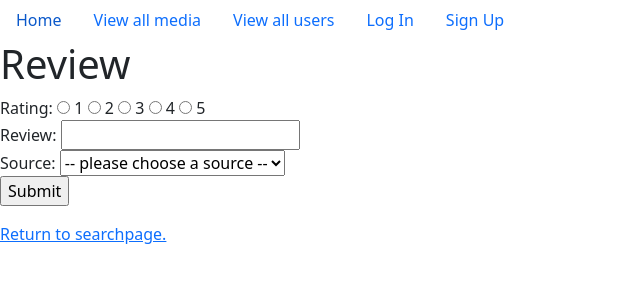
After one commit to vega28/hb_project, a Flask app: template templates/edit_media_review.html in a window 1280 px wide. The commit adds this page. Shown: the top 300 px of the page, without its empty margins (0-640 px from the left). Run offline with Flask 2, Linux system fonts and the light colour scheme; the template is opened without the code that fills it, so the values that code supplies are empty; some libraries are stand-ins or nearby versions.

Commit message:
Work on processing user's edit item details page.

```diff
--- a/server.py
+++ b/server.py
@@ -361,6 +361,44 @@ def view_item():
                             user_item=user_item, db_item=db_item)
 
 
+@app.route('/edit_item')
+def edit_item_details():
+    """ Show the current details for an item.
+        Allow the user to edit the rating, review, and source. """
+
+    if session.get('item_to_edit'):
+        del session['item_to_edit'] # clear all fields
+    item = crud.get_user_item_by_user_media_id(session['user_id'],
+                        request.args.get('edit-details'))
+    session['item_to_edit'] = {'title': item.item.title,
+                        'item_id': item.item.item_id,
+                        'user_media_id': item.user_media_id,
+                        'cover': item.item.cover,
+                        'rating': item.rating,
+                        'review': item.review,
+                        'source': item.source}
+
+    return render_template('edit_media_review.html')
+
+
+@app.route('/process_edits')
+def process_item_details_edits():
+    """ Process the edits provided by the user. """
+
+    # update record in user_media table in db
+    user_item = crud.get_user_item_by_user_media_id(session['user_id'],
+                        session['item_to_edit']['user_media_id'])
+    crud.update_media_in_user_library(user=crud.get_user_by_id(session['user_id']),
+        user_media_item=user_item,
+        rating=request.args.get('rating'),
+        review=request.args.get('review'),
+        source=request.args.get('source'))
+
+    flash(f"Your details for {session['item_to_edit']['title']} have been edited.")
+
+    return redirect('/')
+
+
 @app.route('/delete_item', methods=['POST'])
 def delete_item():
     """ Remove the specified item from the user's library.
--- /dev/null
+++ b/templates/edit_media_review.html
@@ -0,0 +1,50 @@
+{% extends 'base.html' %}
+
+{% block title %}Add Media{% endblock %}
+
+{% block body %}
+  <h1>Review {{ session['item_to_edit']['title'] }}</h1>
+
+  <form action="/add_media" method="GET">
+
+    <div>
+      Rating:
+      <input type="radio" name="rating" value="1" id="rate1">
+      <label for="rate1">1</label>
+
+      <input type="radio" name="rating" value="2" id="rate2">
+      <label for="rate2">2</label>
+
+      <input type="radio" name="rating" value="3" id="rate3">
+      <label for="rate3">3</label>
+
+      <input type="radio" name="rating" value="4" id="rate4">
+      <label for="rate4">4</label>
+
+      <input type="radio" name="rating" value="5" id="rate5">
+      <label for="rate5">5</label>
+    </div>
+
+    <div>
+      Review:
+      <input type="text" name="review" id="review">
+    </div>
+
+    <div>
+      Source:
+      <select id="source" name="source" required>
+        <option value="">-- please choose a source --</option>
+        <option value="library">library</option>
+        <option value="owned">owned</option>
+        <option value="amazon">Amazon</option>
+        <option value="netflix">Netflix</option>
+        <option value="other">other</option>
+      </select>
+    </div>
+
+    <p><input type="submit"></p>
+
+  </form>
+
+  <p><a href="/search">Return to searchpage.</a></p>
+{% endblock %}
--- a/templates/view_item.html
+++ b/templates/view_item.html
@@ -3,7 +3,7 @@
 <h1 name="chosen-item" id="db-item-id" value="{{ db_item.item_id }}">Manage Your Item</h1>
 
 <div>
-  <button class="item-actions" id="edit-details" value="{{ user_item.user_media_id }}">Edit Details</button>
+  <a href="/edit_item"><button class="item-actions" id="edit-details" value="{{ user_item.user_media_id }}">Edit Details</button></a>
   <button class="item-actions" id="add-to-collection" value="{{ user_item.user_media_id }}">Add to Collection</button>
   <button class="item-actions" id="delete-from-library" value="{{ user_item.user_media_id }}">Delete From Your Library</button>
   <button class="close-details" id="close-item-actions" value="{{ user_item.user_media_id }}">Close Details</button>
```
Also changed, not shown: crud.py (+14 -0 lines), static/js/manage.js (+13 -4 lines).
